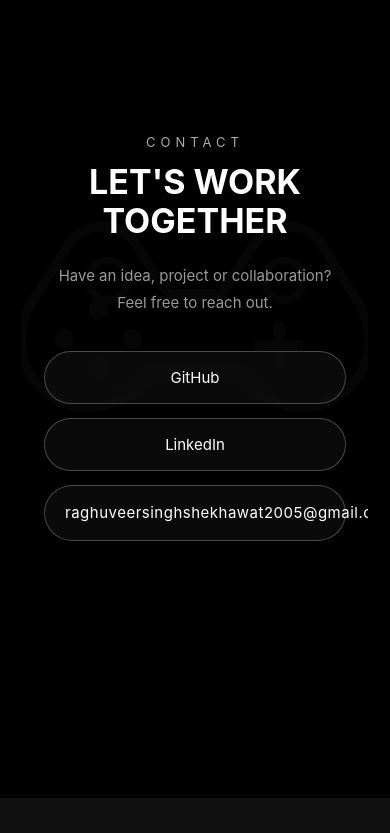
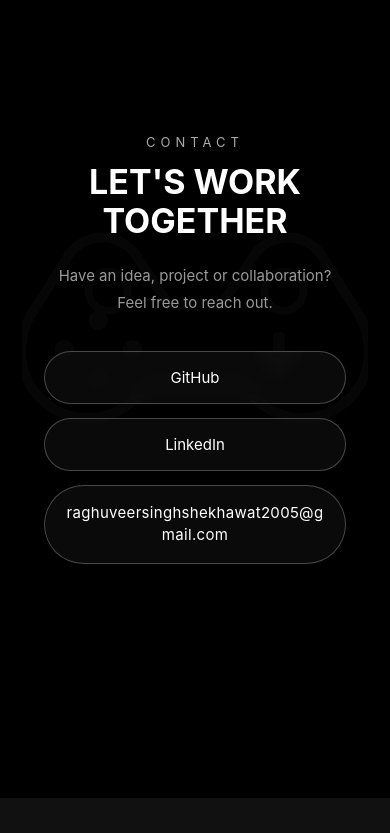
Before and after one commit to RaghuveerSingh05/PORTFOLIO, a React (Vite) app: page / in a window 390 px wide. Shown: the part 7353-8186 px from the top of the page. Built offline with nearby package versions, Linux system fonts and the light colour scheme.

Commit message:
Updated Index.css for Mobile

```diff
--- a/src/index.css
+++ b/src/index.css
@@ -1218,11 +1218,19 @@ section{
 
 .email-link{
 
-    font-size:14px;
+font-size:15px;
 
-    line-height:1.5;
+letter-spacing:.3px;
 
-    white-space:normal;
+white-space:normal;
+
+word-break:break-word;
+
+overflow-wrap:anywhere;
+
+line-height:1.5;
+
+text-align:center;
 
 }
 
@@ -1282,8 +1290,16 @@ footer{
 
 font-size:15px;
 
-letter-spacing:.5px;
+letter-spacing:.3px;
 
-white-space:nowrap;
+white-space:normal;
+
+word-break:break-word;
+
+overflow-wrap:anywhere;
+
+line-height:1.5;
+
+text-align:center;
 
 }
```
